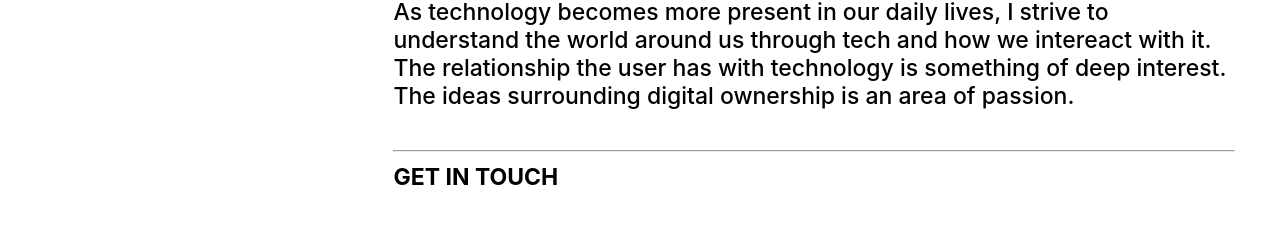
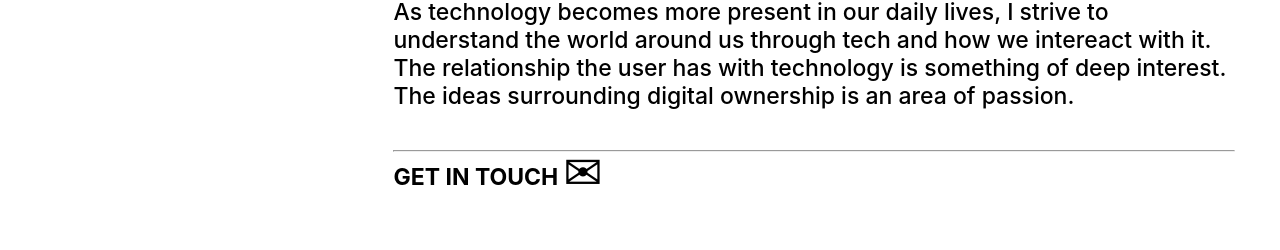
Before and after one commit to ammarj15/myPersonalWebsite, a React (Create React App) app: page / in a window 1280 px wide. Shown: the part 1033-1283 px from the top of the page. Built offline with nearby package versions, Linux system fonts and the light colour scheme.

Commit message:
mail logo, prettier descr, cursor for site

```diff
--- a/src/components/About.jsx
+++ b/src/components/About.jsx
@@ -23,7 +23,8 @@ const About = () => {
         </div>
         <hr></hr>
         <href className="get_in_touch" onClick={() => window.open('mailto:ammarj15@gmail.com')}
->GET IN TOUCH</href>
+          >GET IN TOUCH </href>
+          <div className='mail' style={{fontSize: "47px"}}>&#9993;</div>
         </div>
         </div>
       </div>
--- a/src/components/Projects.jsx
+++ b/src/components/Projects.jsx
@@ -113,7 +113,7 @@ I utilized APIs to consume, aggregate, and display on-chain data of the NEAR tok
               <p className='details'>Cube Stats was a single-page React application I built to display secondary tokenomics data of an NFT and its associated cryptocurrency.
               I aimed to also highlight the artwork itself. The application served as both a personal project and a tool to be used by collectors of the artwork.
               AWS was used for DevOps and CI/CD. By now the app has been deprecated but you can still check out some of the art on the page.</p>
-              <p onClick={() => window.open('https://master.d1utwbn03y9afg.amplifyapp.com/')}>Go to site</p>
+              <p className='cubesLink' onClick={() => window.open('https://master.d1utwbn03y9afg.amplifyapp.com/')}>Go to site</p>
               </div>
           ) : null}
         </container>
--- a/src/styles/About.scss
+++ b/src/styles/About.scss
@@ -70,4 +70,10 @@ href{
 
 .get_in_touch {
   cursor: pointer;
+  float: left;
+  margin-right: 5px;
 }
+
+.mail {
+  margin-top: -20px;
+}
--- a/src/styles/Projects.scss
+++ b/src/styles/Projects.scss
@@ -182,3 +182,11 @@
     margin-top: -23px;
   }
 }
+
+.cubesLink{
+  cursor: pointer;
+}
+
+.details{
+  width: 90%;
+}
```
